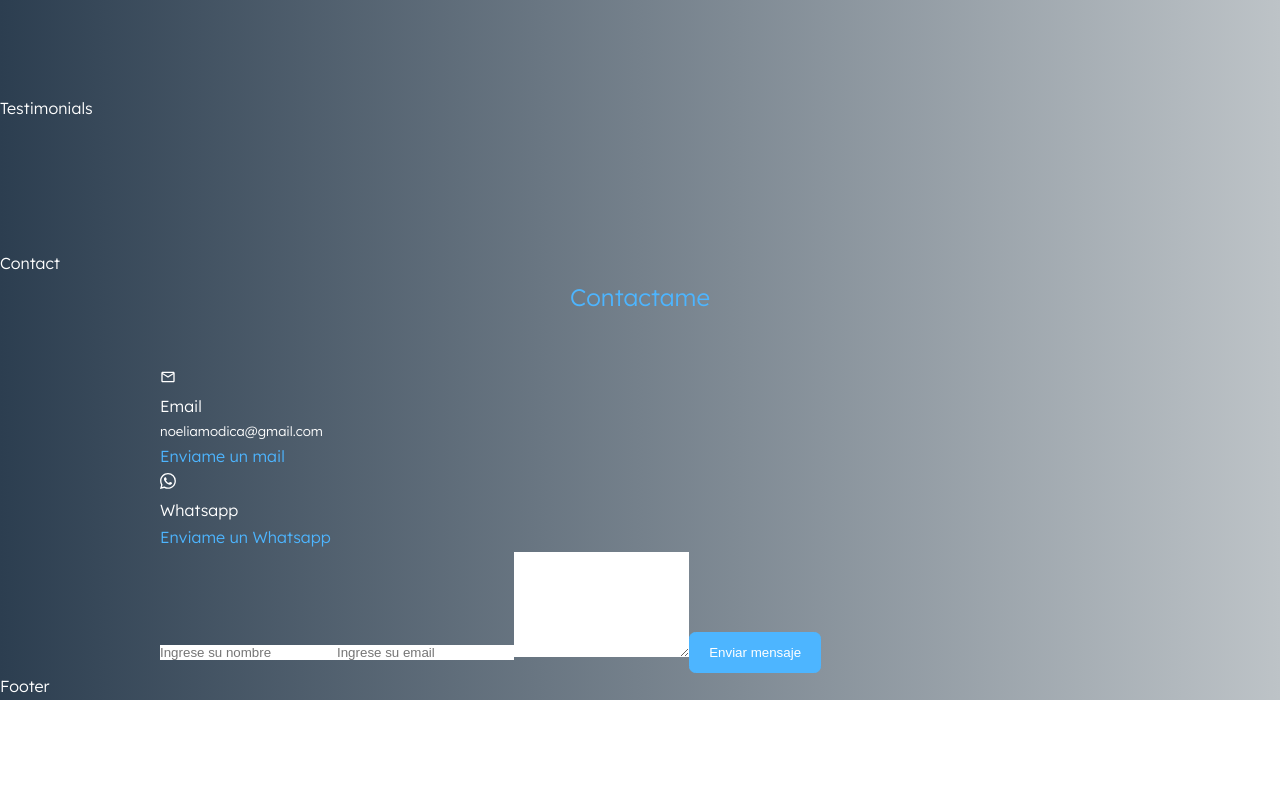
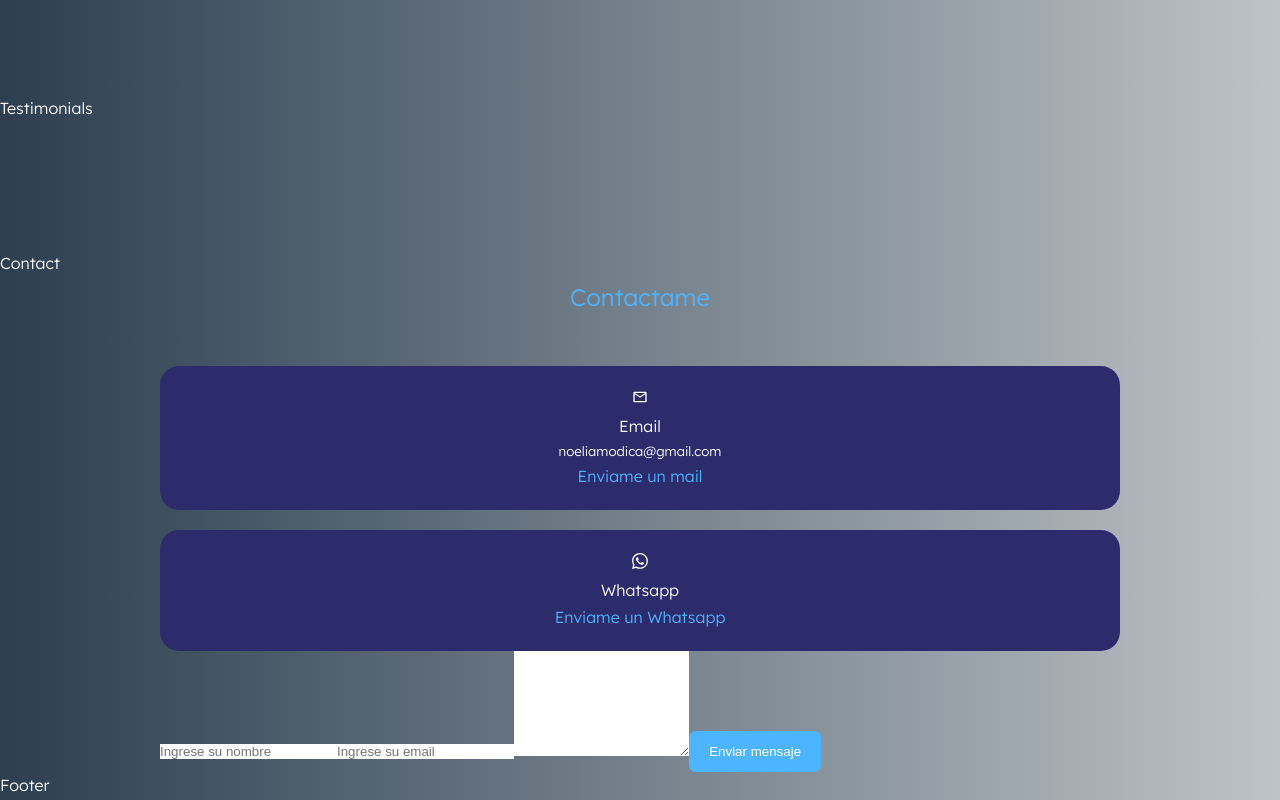
Before and after one commit to noeliamodica/React_ProyectoPortfolioPersonal-, a React (Create React App) app: page / in a window 1280 px wide. Shown: the part 2200-3000 px from the top of the page. Before the commit the page ends 2900 px from the top, so only its background shows below. Built offline with nearby package versions, Linux system fonts and the light colour scheme.

Commit message:
contact css

```diff
--- a/src/components/contact/Contact.css
+++ b/src/components/contact/Contact.css
@@ -0,0 +1,26 @@
+.container .contact_container{
+    width: 50%;
+    display: grid;
+    grid-template-columns: 30% 58%;
+    gap: 12%;
+}
+
+.contact_options{
+    display: flex;
+    flex-direction: column;
+    gap: 1.2rem;
+}
+
+.contact_option{
+    background: var(--color-bg-variant);
+    padding: 1.2rem;
+    border-radius: 1.2rem;
+    text-align: center;
+    border: 1px solid transparent;
+    transition: var(--transition);
+}
+
+.contact_option:hover{
+    background: transparent;
+    border-color: var(--color-primary-variant);
+}
```
